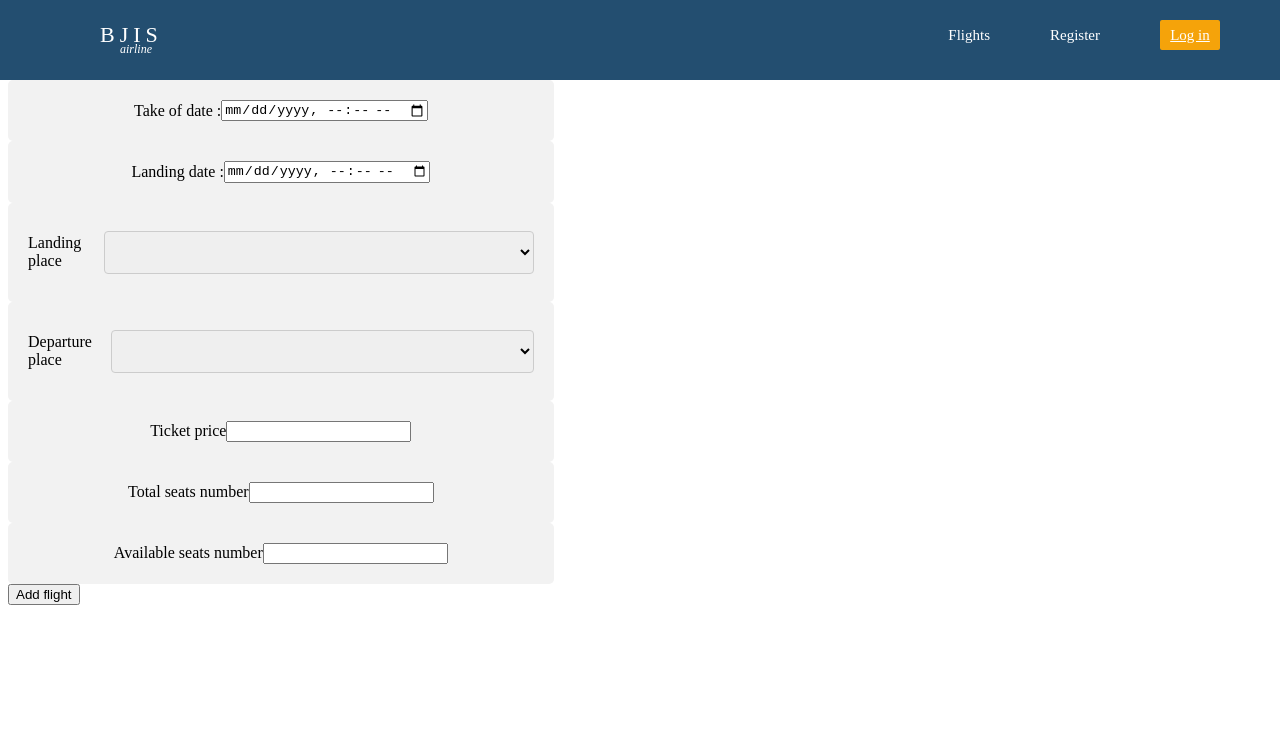
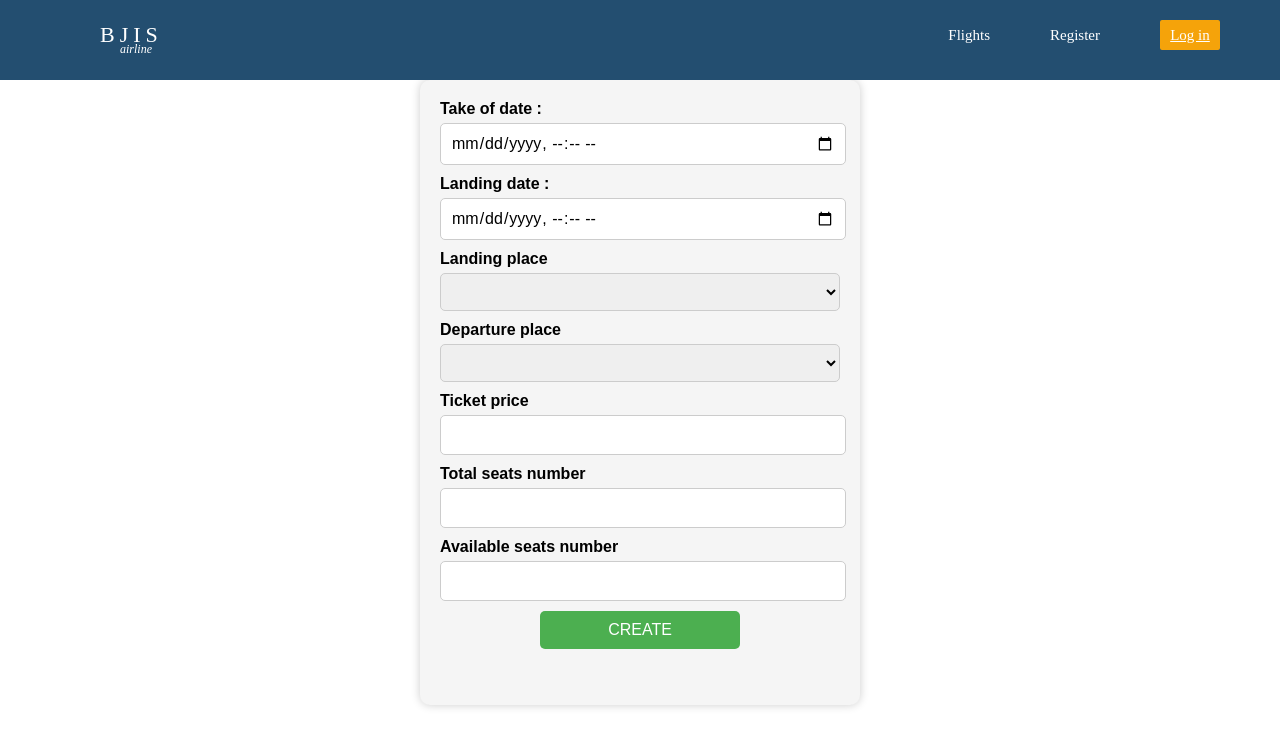
Before and after one commit to XWS-bjis/airline-front, an Angular app: page /flight/create-flight in a window 1280 px wide. Shown: the top 746 px of the page. Built offline with nearby package versions, Linux system fonts and the light colour scheme.

Commit message:
Finished flight management

```diff
--- a/src/app/components/flight/create-flight/create-flight.component.css
+++ b/src/app/components/flight/create-flight/create-flight.component.css
@@ -1,30 +1,80 @@
-div {
-    border-radius: 5px;
-    background-color: #f2f2f2;
+  form {
+    max-width: 400px;
+    margin: 0 auto;
     padding: 20px;
-    width: 40%;
-    display: flex;
-    justify-content: center;
-    align-items: center;
+    background-color: #f5f5f5;
+    border-radius: 10px;
+    box-shadow: 0 0 10px rgba(0,0,0,0.2);
+    font-family: Arial, sans-serif;
   }
 
-  input[type=text], select {
-    width: 100%;
-    padding: 12px 20px;
-    margin: 8px 0;
-    display: inline-block;
-    border: 1px solid #ccc;
-    border-radius: 4px;
-    box-sizing: border-box;
+  h2 {
+    margin-top: 0;
   }
 
-  input[type=submit] {
+  .form-group {
+    margin-bottom: 10px;
+  }
+
+  label {
+    display: block;
+    margin-bottom: 5px;
+    font-weight: bold;
+  }
+
+  input[type="text"],
+  input[type="number"],
+  input[type="datetime-local"]{
+    width: 96%;
+    padding: 10px;
+    border: 1px solid #ccc;
+    border-radius: 5px;
+    font-size: 16px;
+    font-family: Arial, sans-serif;
+  }
+
+  select{
     width: 100%;
+    padding: 10px;
+    border: 1px solid #ccc;
+    border-radius: 5px;
+    font-size: 16px;
+    font-family: Arial, sans-serif;
+  }
+
+
+
+  select {
+    height: 38px;
+  }
+
+  button[type="button"] {
+    display: block;
+    width: 50%;
+    margin-right: 50px;
+    padding: 10px;
+    margin-top: 10px;
     background-color: #4CAF50;
+    color: #fff;
+    border: none;
+    border-radius: 5px;
+    font-size: 16px;
+    font-family: Arial, sans-serif;
+    cursor: pointer;
+    text-align: center;
+    display: block;
+    margin: 0 auto;
+
+  }
+
+  button[type="button"]:hover {
+    background-color: #2E8B57;
+  }
+
+  div[type="text-container"]{
+    background-color: red;
+    font-size: 20px;
+    text-align: center;
+    border-radius: 4px;
     color: white;
-    padding: 14px 20px;
-    margin: 8px 0;
-    border: none;
-    border-radius: 4px;
-    cursor: pointer;
   }
--- a/src/app/components/flight/create-flight/create-flight.component.html
+++ b/src/app/components/flight/create-flight/create-flight.component.html
@@ -3,17 +3,17 @@
 <form>
   <div class="form-group">
     <label for="name">Take of date      :  </label>
-    <input  type="datetime-local" class="form-control" id="takeOfDate" name="takeOfDate" value="flight.takeOfDate" [(ngModel)]="flight.takeOfDate" />
+    <input  type="datetime-local" class="form-control" id="takeOfDate" name="takeOfDate" value="flight.takeOfDate" [(ngModel)]="flight.takeOfDate" required />
   </div>
 
   <div class="form-group">
     <label for="name">Landing date     :  </label>
-    <input  type="datetime-local" class="form-control" id="landingDate" name="landingDate" value="flight.landingDate"  [(ngModel)]="flight.landingDate"  />
+    <input  type="datetime-local" class="form-control" id="landingDate" name="landingDate" value="flight.landingDate"  [(ngModel)]="flight.landingDate" required  />
   </div>
 
   <div class="form-group">
     <label for="admin">Landing place</label>
-     <select class="form-control" id="landingPlace" name="landingPlace"  [(ngModel)]="flight.landingPlace">
+     <select class="form-control" id="landingPlace" name="landingPlace"  [(ngModel)]="flight.landingPlace" required>
       <option value="BELGRADE">BELGRADE</option>
       <option value="LONDON">LONDON</option>
       <option value="PARIS">PARIS</option>
@@ -24,7 +24,7 @@
   </div>
   <div class="form-group">
     <label for="admin">Departure place</label>
-    <select class="form-control" id="departurePlace" name="departurePlace"  [(ngModel)]="flight.departurePlace" >
+    <select class="form-control" id="departurePlace" name="departurePlace"  [(ngModel)]="flight.departurePlace" required >
       <option value="BELGRADE">BELGRADE</option>
       <option value="LONDON">LONDON</option>
       <option value="PARIS">PARIS</option>
@@ -34,28 +34,28 @@
     </select>
   </div>
 
-  <div class="form-group">
-    <label for="averageRate">Ticket price</label>
-    <input type="number" class="form-control" name="ticketPrice"  [(ngModel)]="flight.ticketPrice" >
+  <div class="form-group" >
+    <label for="averageRate" >Ticket price</label>
+    <input type="number" class="form-control" name="ticketPrice" min="0" [(ngModel)]="flight.ticketPrice" required>
   </div>
 
   <div class="form-group">
     <label for="averageRate">Total seats number</label>
-    <input type="number" class="form-control" name="totalSeatsNumber"  [(ngModel)]="flight.totalSeatsNumber" >
+    <input type="number" class="form-control" name="totalSeatsNumber" min="0" [(ngModel)]="flight.totalSeatsNumber" required >
   </div>
 
   <div class="form-group">
     <label for="averageRate">Available seats number</label>
-    <input type="number" class="form-control" name="availableSeatsNumber"  [(ngModel)]="flight.availableSeatsNumber">
+    <input type="number" class="form-control" name="availableSeatsNumber" min="0"  [(ngModel)]="flight.availableSeatsNumber" required>
   </div>
 
 
-  <button type="button" class="btn btn-primary" (click)="onSubmit()" >Add flight</button>
+  <button type="button" class="btn btn-primary" (click)="onSubmit()" >CREATE</button>
   <br>
   <br>
 
-
-
-
+  <div class="bg-danger p-4 my-4 text-white" type="text-container" *ngIf="errorMessage">
+    {{errorMessage}}
+  </div>
 
 </form>
--- a/src/app/components/flight/create-flight/create-flight.component.ts
+++ b/src/app/components/flight/create-flight/create-flight.component.ts
@@ -15,32 +15,44 @@ export class CreateFlightComponent implements OnInit{
 
    public flight: Flight = {} as Flight;
 
+   errorMessage = "";
+
   constructor(private flightService: FlightService, private router: Router, private http: HttpClient) { }
 
 
   ngOnInit(){
   }
 
+  //OVO RADI DOBRO
 
+  // saveFlight(){
+  //   this.flightService.createFlight(this.flight).subscribe(
+  //     data => {
+  //       console.log(data);
+  //        this.router.navigate(['']);
+  //     },
+  //     error => console.log(error));
+  //   }
 
-  saveFlight(){
+  saveFlight() {
 
-    //AKO SU POLJA PRAZNA DA IZADJE GRESKA NPR: Data invalid
+    this.errorMessage = "";
 
-    // this.errorMessage = "";
+    //ovde ne radi dobro za brojeve, prolazi iako ostane nula
+    if (!this.flight.takeOfDate || !this.flight.landingDate || !this.flight.departurePlace  || !this.flight.landingPlace || this.flight.ticketPrice === undefined || this.flight.totalSeatsNumber === undefined || this.flight.availableSeatsNumber === undefined) {
+      this.errorMessage = "Data invalid";
+      return;
 
-    // if (!this.flight || !this.street || !this.number  || !this.description || this.averageRate === 0 || this.administrator === 0) {
-    //   this.errorMessage = "Data invalid";
-    //   return;
-
-    // }
+    }
 
     this.flightService.createFlight(this.flight).subscribe(
       data => {
         console.log(data);
-         this.router.navigate(['']);
-      },
-      error => console.log(error));
+        this.router.navigate(['']);
+    }, error => {
+      console.log(error);
+      this.errorMessage = error.message;
+    })
   }
 
 
--- a/src/app/components/flight/flights-page/flights-page.component.ts
+++ b/src/app/components/flight/flights-page/flights-page.component.ts
@@ -7,6 +7,7 @@ import { Reservations } from '../../reservation/model/reservation';
 import { AuthService } from '../../users/service/auth.service';
 import { ReservationService } from '../../reservation/service/reservation.service';
 import { Router } from '@angular/router';
+
 
 @Component({
   selector: 'app-flights-page',
@@ -58,6 +59,8 @@ export class FlightsPageComponent implements OnInit {
       data => {
         console.log(id);
         console.log(data);
+        // this.flights = this.flights.filter(flight => flight.id !== id);
+        window.location.reload();
       }
     );
   }
```
